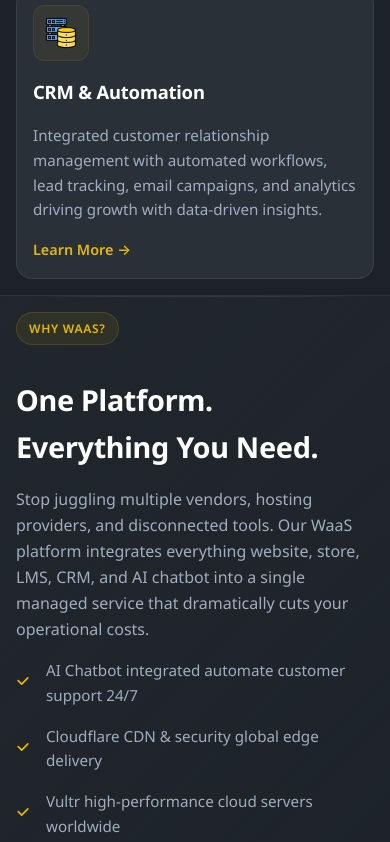
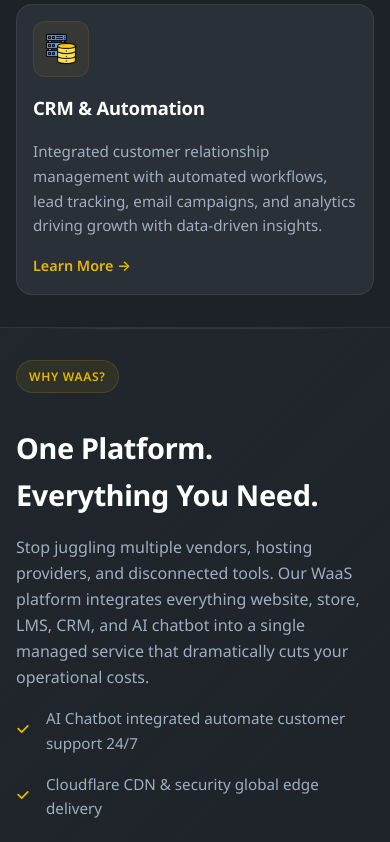
Before and after one commit to wonseok413-blip/n0003, a website: page public/index.html in a window 390 px wide. Shown: the part 1972-2814 px from the top of the page. Drawn offline with nearby package versions, Linux system fonts and the light colour scheme; no server answers.

Commit message:
style: increase section padding for wider spacing between sections

```diff
--- a/public/css/style.css
+++ b/public/css/style.css
@@ -83,7 +83,7 @@ a { text-decoration: none; color: inherit; transition: color var(--transition-fa
 .container {
   max-width: 1500px;
   margin: 0 auto;
-  padding: 3rem 3rem;
+  padding: 5rem 3rem;
   width: 100%;
 }
 
@@ -790,14 +790,14 @@ a { text-decoration: none; color: inherit; transition: color var(--transition-fa
 
 /* Laptop (1280px) */
 @media (max-width: 1280px) {
-  .container { padding: 2.5rem 2rem; }
+  .container { padding: 4rem 2rem; }
   .contact-layout { gap: 1rem; }
   .footer-cols { gap: 1rem; }
 }
 
 /* Tablet (1024px) */
 @media (max-width: 1024px) {
-  .container { padding: 2rem 1.75rem; }
+  .container { padding: 3.5rem 1.75rem; }
   .card-grid { grid-template-columns: repeat(auto-fit, minmax(280px, 1fr)); }
   .two-col-grid { grid-template-columns: 1fr; }
   .contact-layout { grid-template-columns: 1fr; gap: 1rem; }
@@ -843,7 +843,7 @@ a { text-decoration: none; color: inherit; transition: color var(--transition-fa
 
   .card-grid { grid-template-columns: 1fr; }
   .stats-grid { grid-template-columns: repeat(2, 1fr); }
-  .container { padding: 1rem 1.25rem; }
+  .container { padding: 2.5rem 1.25rem; }
   .nav-container { padding: 1rem 1rem; }
   .section-header { margin-bottom: 1rem; }
 
@@ -869,7 +869,7 @@ a { text-decoration: none; color: inherit; transition: color var(--transition-fa
   .btn-primary, .btn-secondary { padding: 1rem; font-size: 0.9rem; }
   .hero-buttons .btn-primary,
   .hero-buttons .btn-secondary { padding: 1rem; font-size: 0.85rem; }
-  .container { padding: 1rem 1rem; }
+  .container { padding: 2rem 1rem; }
   .nav-container { padding: 1rem 1rem; }
   .stat-number { font-size: 2.2rem; }
   .stats-grid { grid-template-columns: 1fr; }
```
